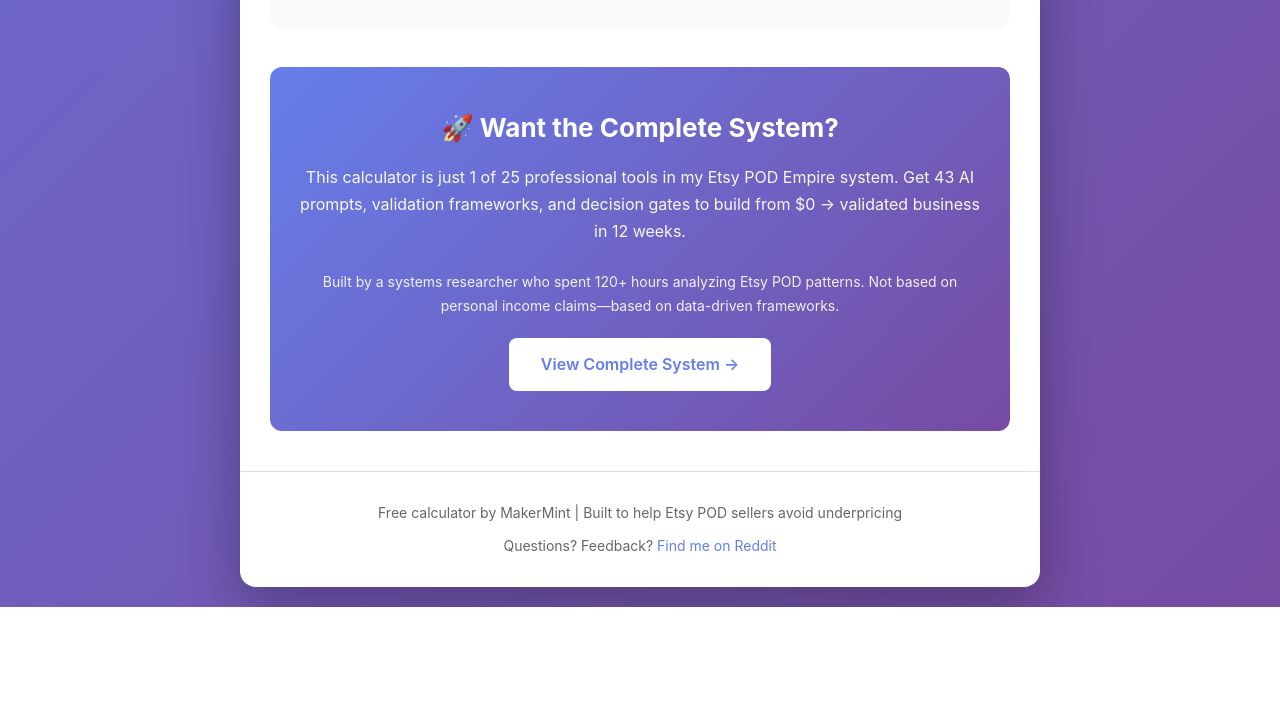
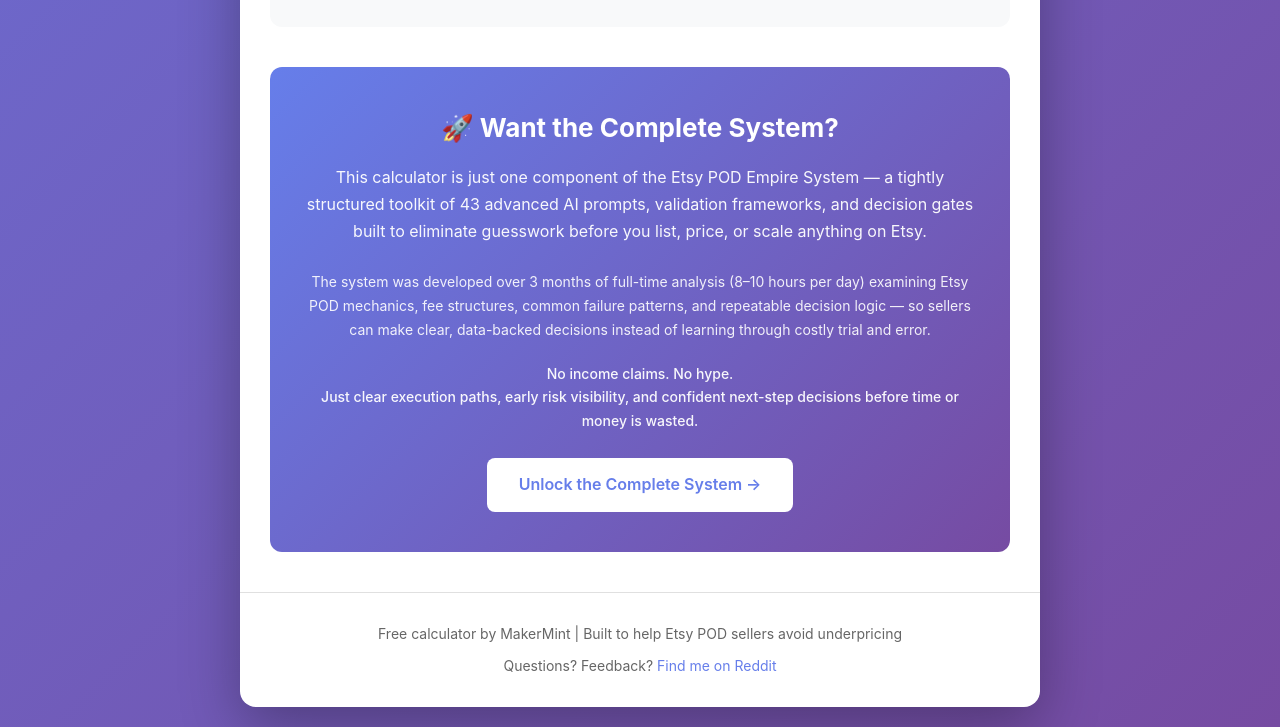
Before and after one commit to makermint/use-etsy-calculator, a plain HTML site: page index.html in a window 1280 px wide. Shown: the part 1706-2433 px from the top of the page. Before the commit the page ends 2313 px from the top, so only its background shows below. Drawn offline with Linux system fonts and the light colour scheme.

Commit message:
Revise description for Etsy POD Empire system
Updated the description of the Etsy POD Empire system to provide more details about its components and development process.

```diff
--- a/index.html
+++ b/index.html
@@ -423,9 +423,12 @@
 
             <div class="cta-box">
                 <h3>🚀 Want the Complete System?</h3>
-                <p>This calculator is just 1 of 25 professional tools in my Etsy POD Empire system. Get 43 AI prompts, validation frameworks, and decision gates to build from $0 → validated business in 12 weeks.</p>
-                <p style="margin-bottom: 20px; font-size: 14px; opacity: 0.9;">Built by a systems researcher who spent 120+ hours analyzing Etsy POD patterns. Not based on personal income claims—based on data-driven frameworks.</p>
-                <a href="https://makermint.gumroad.com/l/makermint-foundation" class="cta-button">View Complete System →</a>
+                <p>This calculator is just one component of the Etsy POD Empire System — a tightly structured toolkit of 43 advanced AI prompts, validation frameworks, and decision gates built to eliminate guesswork before you list, price, or scale anything on Etsy.</p>
+                <p style="margin-bottom: 20px; font-size: 14px; opacity: 0.9;">The system was developed over 3 months of full-time analysis (8–10 hours per day) examining Etsy POD mechanics, fee structures, common failure patterns, and repeatable decision logic — so sellers can make clear, data-backed decisions instead of learning through costly trial and error.</p>
+                <p style="margin-bottom: 25px; font-size: 14px; opacity: 0.95; font-weight: 500;">No income claims. No hype.<br>
+    Just clear execution paths, early risk visibility, and confident next-step decisions before time or money is wasted.</p>
+
+                <a href="https://makermint.gumroad.com/l/makermint-foundation" class="cta-button">Unlock the Complete System →</a>
             </div>
         </div>
 
```
